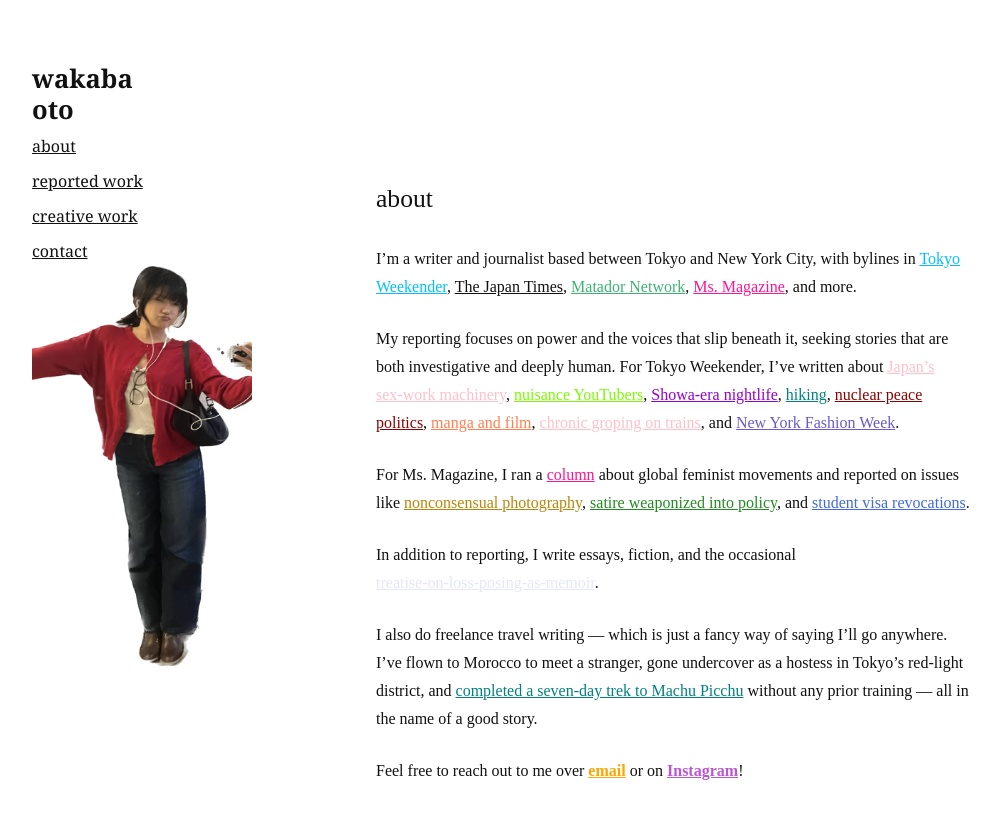
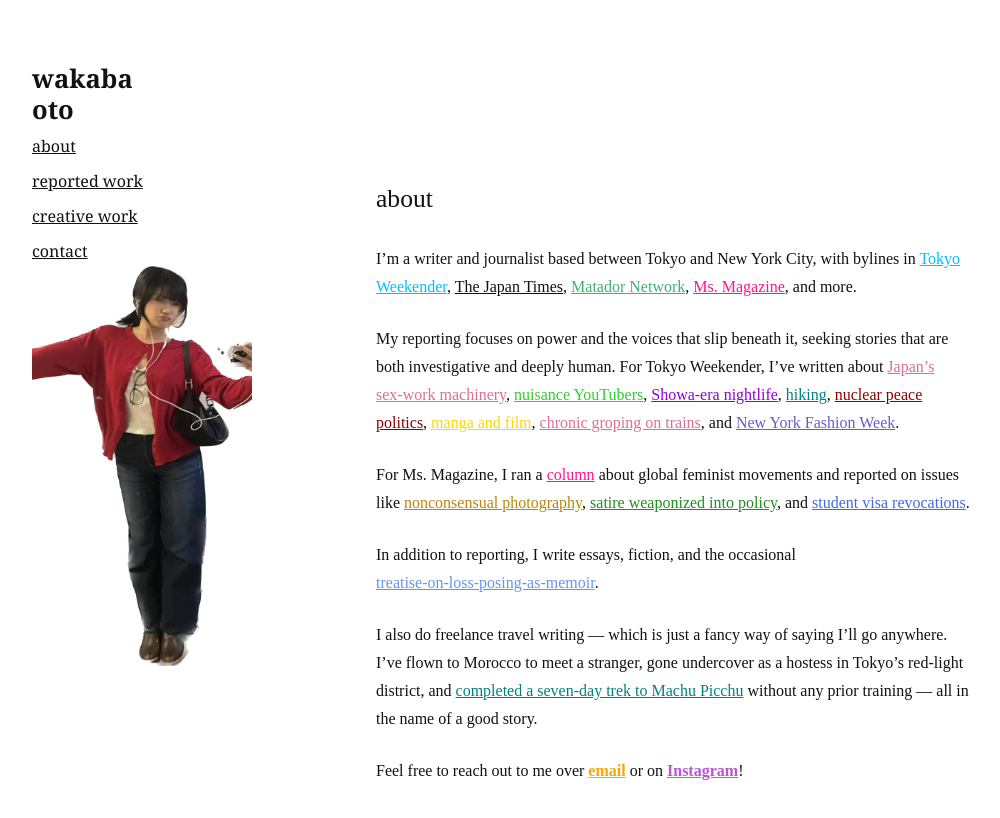
Before and after one commit to wakabss/portfolio-site, a Next.js app: page / in a window 1280 px wide. Shown: the top 818 px of the page, without its empty margins (106-1106 px from the left). Built offline with nearby package versions, Linux system fonts and the light colour scheme.

Commit message:
Update page.tsx

```diff
--- a/app/page.tsx
+++ b/app/page.tsx
@@ -25,13 +25,13 @@ export default function AboutPage() {
         <p>
           My reporting focuses on power and the voices that slip beneath it, seeking stories that are both investigative and deeply human.
           For Tokyo Weekender, I’ve written about{' '}
-          <a href="https://www.tokyoweekender.com/japan-life/news-and-opinion/how-tokyos-host-clubs-drive-clients-into-sex-work/" style={{ textDecoration: 'underline', color: 'pink' }}>Japan’s sex‑work machinery</a>,{' '}
-          <a href="https://www.tokyoweekender.com/japan-life/news-and-opinion/nuisance-youtuber-elected-to-european-parliament/" style={{ textDecoration: 'underline', color: 'lawngreen' }}>nuisance YouTubers</a>,{' '}
+          <a href="https://www.tokyoweekender.com/japan-life/news-and-opinion/how-tokyos-host-clubs-drive-clients-into-sex-work/" style={{ textDecoration: 'underline', color: 'palevioletred' }}>Japan’s sex‑work machinery</a>,{' '}
+          <a href="https://www.tokyoweekender.com/japan-life/news-and-opinion/nuisance-youtuber-elected-to-european-parliament/" style={{ textDecoration: 'underline', color: 'limegreen' }}>nuisance YouTubers</a>,{' '}
           <a href="https://www.tokyoweekender.com/art_and_culture/history/tokyos-lost-showa-era-nightlife-scene/" style={{ textDecoration: 'underline', color: 'darkviolet' }}>Showa‑era nightlife</a>,{' '}
           <a href="https://www.tokyoweekender.com/travel/japans-best-weekend-hikes-no-car-needed/" style={{ textDecoration: 'underline', color: 'teal' }}>hiking</a>,{' '}
           <a href="https://www.tokyoweekender.com/japan-life/news-and-opinion/nihon-hidankyos-nobel-peace-prize-raises-questions-about-the-future-of-nuclear-warfare/" style={{ textDecoration: 'underline', color: 'darkred' }}>nuclear peace politics</a>,{' '}
-          <a href="https://www.tokyoweekender.com/japan-life/news-and-opinion/barefoot-gen-the-unflinching-atomic-bomb-film-from-japans-perspective/" style={{ textDecoration: 'underline', color: 'coral' }}>manga and film</a>,{' '}
-          <a href="https://www.tokyoweekender.com/japan-life/news-and-opinion/1-in-10-young-people-in-japan-are-victims-of-groping-survey-reveals/" style={{ textDecoration: 'underline', color: 'pink' }}>chronic groping on trains</a>, and{' '}
+          <a href="https://www.tokyoweekender.com/japan-life/news-and-opinion/barefoot-gen-the-unflinching-atomic-bomb-film-from-japans-perspective/" style={{ textDecoration: 'underline', color: 'gold' }}>manga and film</a>,{' '}
+          <a href="https://www.tokyoweekender.com/japan-life/news-and-opinion/1-in-10-young-people-in-japan-are-victims-of-groping-survey-reveals/" style={{ textDecoration: 'underline', color: 'palevioletred' }}>chronic groping on trains</a>, and{' '}
           <a href="https://www.tokyoweekender.com/art_and_culture/fashion/vi-e-dit-designer-yuki-otake-nyfw-debut/" style={{ textDecoration: 'underline', color: 'slateblue' }}>New York Fashion Week</a>.
         </p>
 
@@ -45,7 +45,7 @@ export default function AboutPage() {
 
         <p>
           In addition to reporting, I write essays, fiction, and the occasional{' '}
-          <a href="https://panoramajournal.org/issues/issue-15-paris/paris-egg-salad-and-other-nudities/?srsltid=AfmBOorq99IStQ8ZU5NU3AP_mfByQlXZfiREt5DBef017J3NGkH5zk5U" style={{ textDecoration: 'underline', color: 'lavender' }}>treatise‑on‑loss‑posing‑as‑memoir</a>.
+          <a href="https://panoramajournal.org/issues/issue-15-paris/paris-egg-salad-and-other-nudities/?srsltid=AfmBOorq99IStQ8ZU5NU3AP_mfByQlXZfiREt5DBef017J3NGkH5zk5U" style={{ textDecoration: 'underline', color: 'cornflowerblue' }}>treatise‑on‑loss‑posing‑as‑memoir</a>.
         </p>
 
         <p>
```
